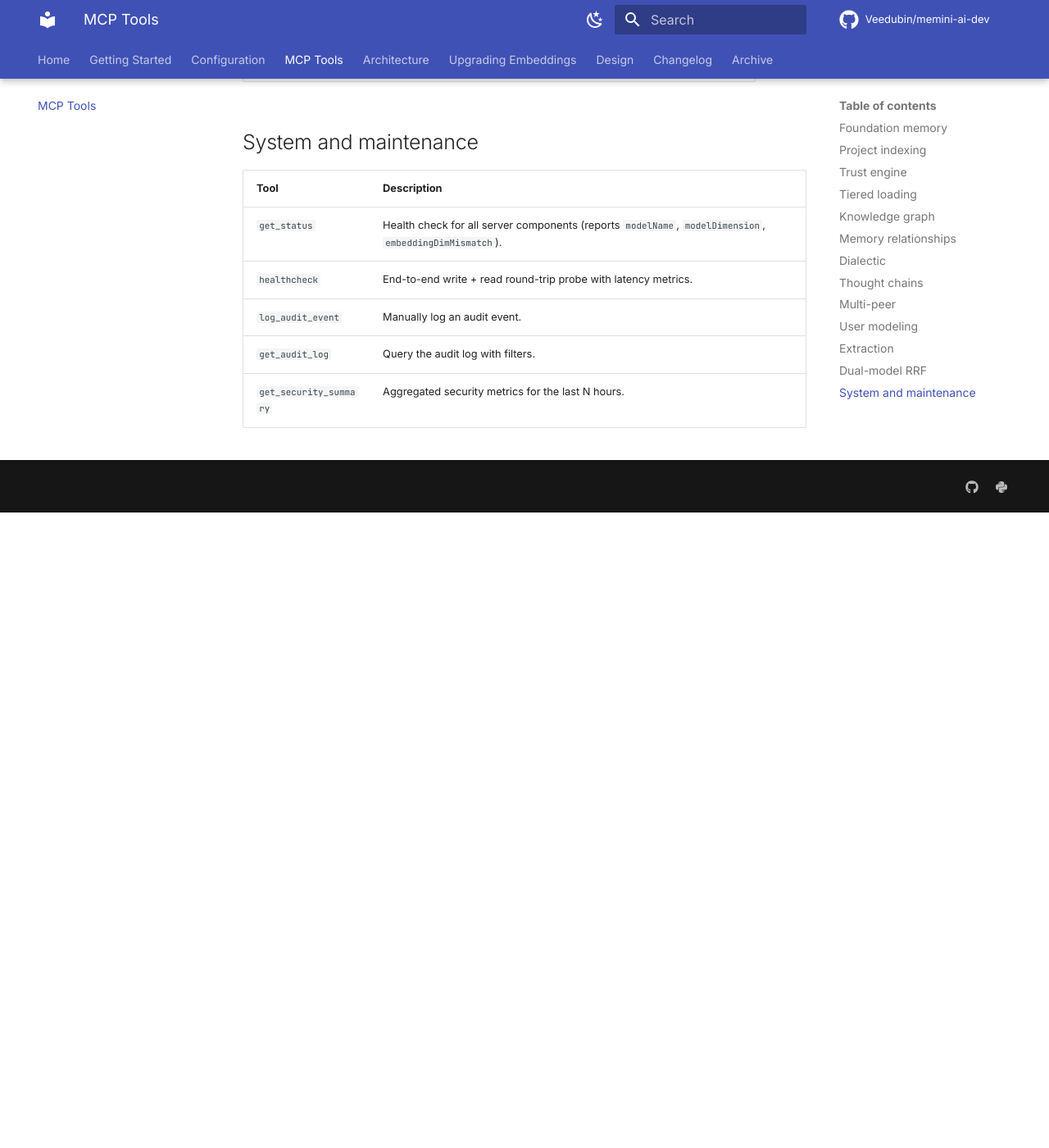
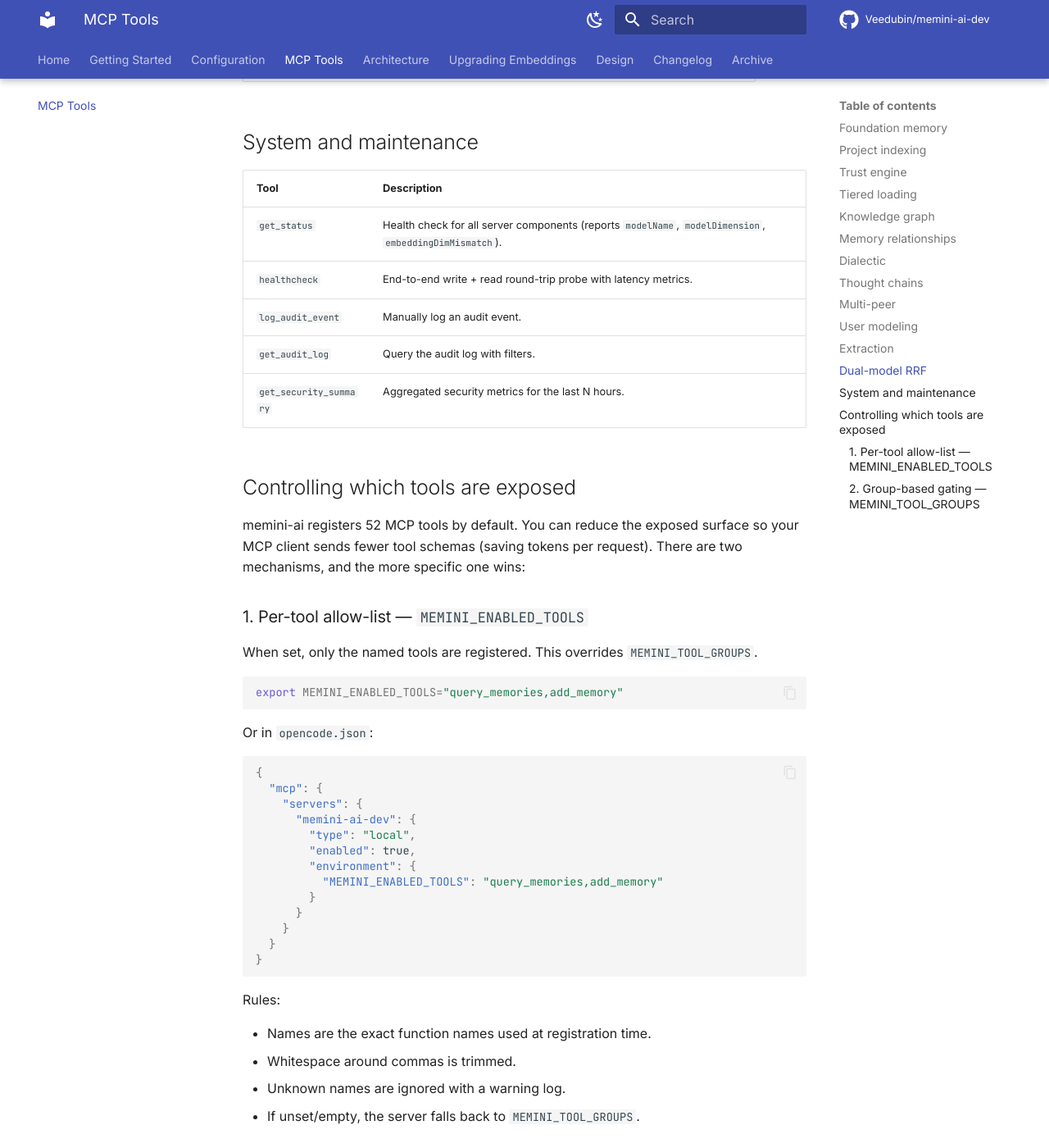
Before and after one commit to Veedubin/memini-ai-dev, an MkDocs documentation site: the page built from docs/mcp-tools.md, in a window 1280 px wide and 1400 px high, scrolled down 4355 px. Shown: the whole window at 82% size. Built offline with MkDocs 1.6.1 and Material for MkDocs 9.7.7, drawn with Linux system fonts in a browser that asks for light colours; comment, search, counter and statistics services are not loaded; before the commit the page ends 4980 px from its top, so only the background shows below that; some of the changed text lies outside the part shown.

Commit message:
docs: usage docs for MEMINI_ENABLED_TOOLS and MEMINI_TOOL_GROUPS
Refs: T-TOOL-001

````diff
--- a/docs/mcp-tools.md
+++ b/docs/mcp-tools.md
@@ -122,3 +122,64 @@
 | `log_audit_event` | Manually log an audit event. |
 | `get_audit_log` | Query the audit log with filters. |
 | `get_security_summary` | Aggregated security metrics for the last N hours. |
+
+## Controlling which tools are exposed
+
+memini-ai registers 52 MCP tools by default. You can reduce the exposed surface
+so your MCP client sends fewer tool schemas (saving tokens per request). There
+are two mechanisms, and the more specific one wins:
+
+### 1. Per-tool allow-list — `MEMINI_ENABLED_TOOLS`
+
+When set, only the named tools are registered. This overrides
+`MEMINI_TOOL_GROUPS`.
+
+```bash
+export MEMINI_ENABLED_TOOLS="query_memories,add_memory"
+```
+
+Or in `opencode.json`:
+
+```json
+{
+  "mcp": {
+    "servers": {
+      "memini-ai-dev": {
+        "type": "local",
+        "enabled": true,
+        "environment": {
+          "MEMINI_ENABLED_TOOLS": "query_memories,add_memory"
+        }
+      }
+    }
+  }
+}
+```
+
+Rules:
+
+- Names are the exact function names used at registration time.
+- Whitespace around commas is trimmed.
+- Unknown names are ignored with a warning log.
+- If unset/empty, the server falls back to `MEMINI_TOOL_GROUPS`.
+
+### 2. Group-based gating — `MEMINI_TOOL_GROUPS`
+
+Coarse groups exposed when `MEMINI_ENABLED_TOOLS` is unset. Default:
+`core,trust,kanban,session`.
+
+| Group | Tools |
+|-------|-------|
+| `core` | `add_memory`, `query_memories`, `get_memory`, `delete_memory` |
+| `trust` | trust-engine tools |
+| `kanban` | kanban board tools |
+| `session` | `get_status`, `healthcheck`, `trigger_compaction`, `trigger_consolidation` |
+| `chains` | thought-chain tools |
+| `kg` | knowledge-graph tools |
+| `dialectic` | contradiction-resolution tools |
+| `peers` | multi-peer sharing tools |
+| `memory_ops` | relationship tools |
+| `audit` | audit-log tools |
+| `ops` | project-indexing tools |
+
+Full details and examples are in [Configuration](configuration.md).
--- a/pyproject.toml
+++ b/pyproject.toml
@@ -1,6 +1,6 @@
 [project]
 name = "memini-ai-dev"
-version = "1.7.0"
+version = "1.7.1"
 description = "Local-first semantic memory server with embedded PostgreSQL/pgvector. Optional RRF fusion with shared team server."
 readme = "README.md"
 requires-python = ">=3.12"
````
Also changed, not shown: CHANGELOG.md (+4 -0 lines), README.md (+2 -0 lines), docs/changelog.md (+10 -0 lines), docs/configuration.md (+65 -0 lines), 2 other files.
